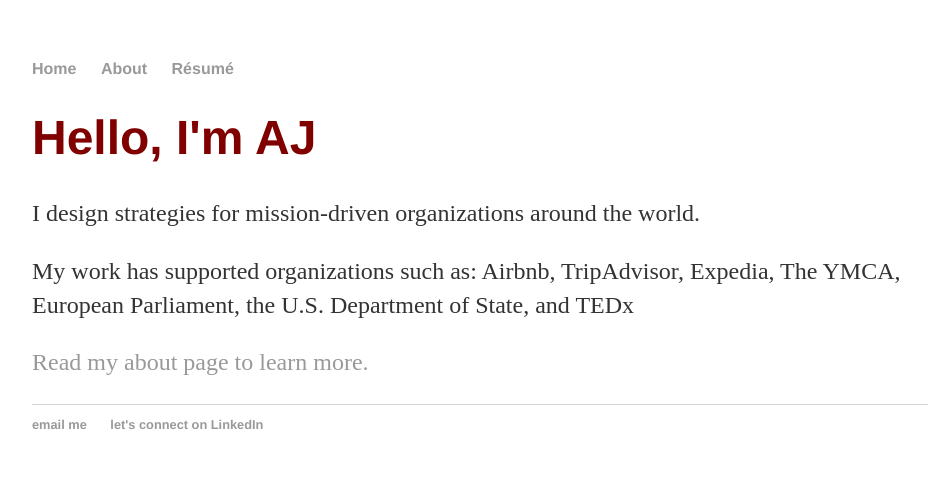
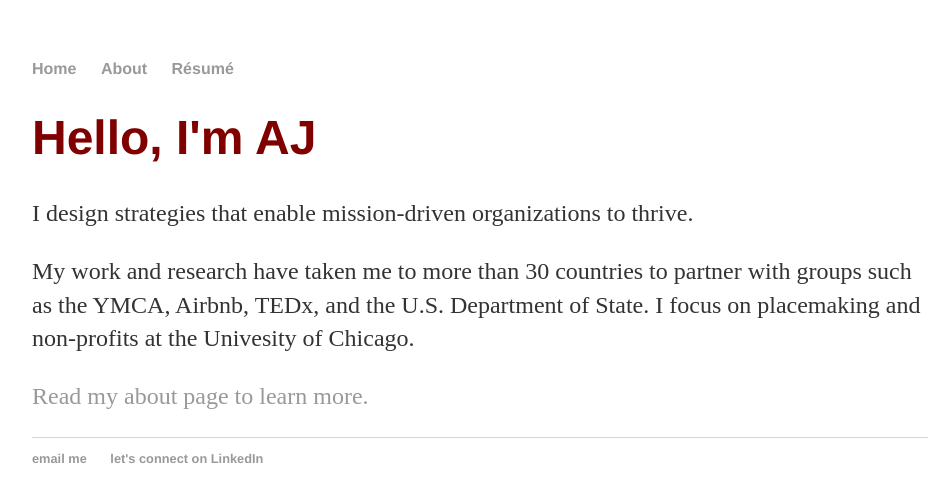
Before and after one commit to ajcalhoun/ajcalhoun.github.io, a Jekyll site: the page built from index.html, in a window 1280 px wide. Shown: the top 502 px of the page, without its empty margins (160-1112 px from the left). Built offline with Jekyll 4.4.1, drawn with Linux system fonts in a browser that asks for light colours.

Commit message:
Update index.html

```diff
--- a/index.html
+++ b/index.html
@@ -4,8 +4,9 @@ title: AJ Calhoun, strategy designer
 ---
 <div class="blurb">
 	<h1>Hello, I'm AJ </h1>
-	<p>I design strategies for mission-driven organizations around the world.</p>
-	<p>My work has supported organizations such as: Airbnb, TripAdvisor, Expedia, The YMCA,
-		European Parliament, the U.S. Department of State, and TEDx</p>
+	<p>I design strategies that enable mission-driven organizations to thrive.</p>
+	<p> My work and research have taken me to more than 30 countries to partner with
+		groups such as the YMCA, Airbnb, TEDx, and the U.S. Department of State.
+		I focus on placemaking and non-profits at the Univesity of Chicago.</p>
 	<p><a href="/about"> Read my about page to learn more.</a></p>
 </div><!-- /.blurb -->
```
